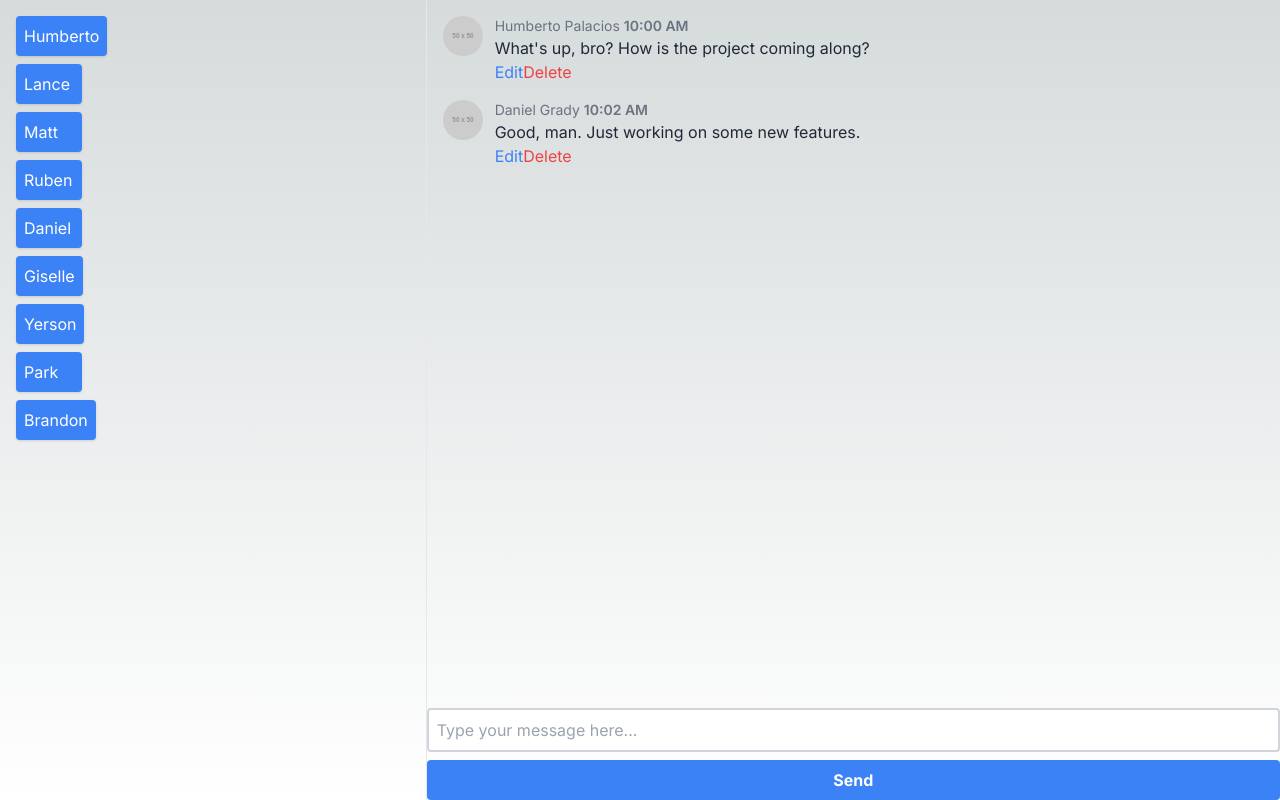
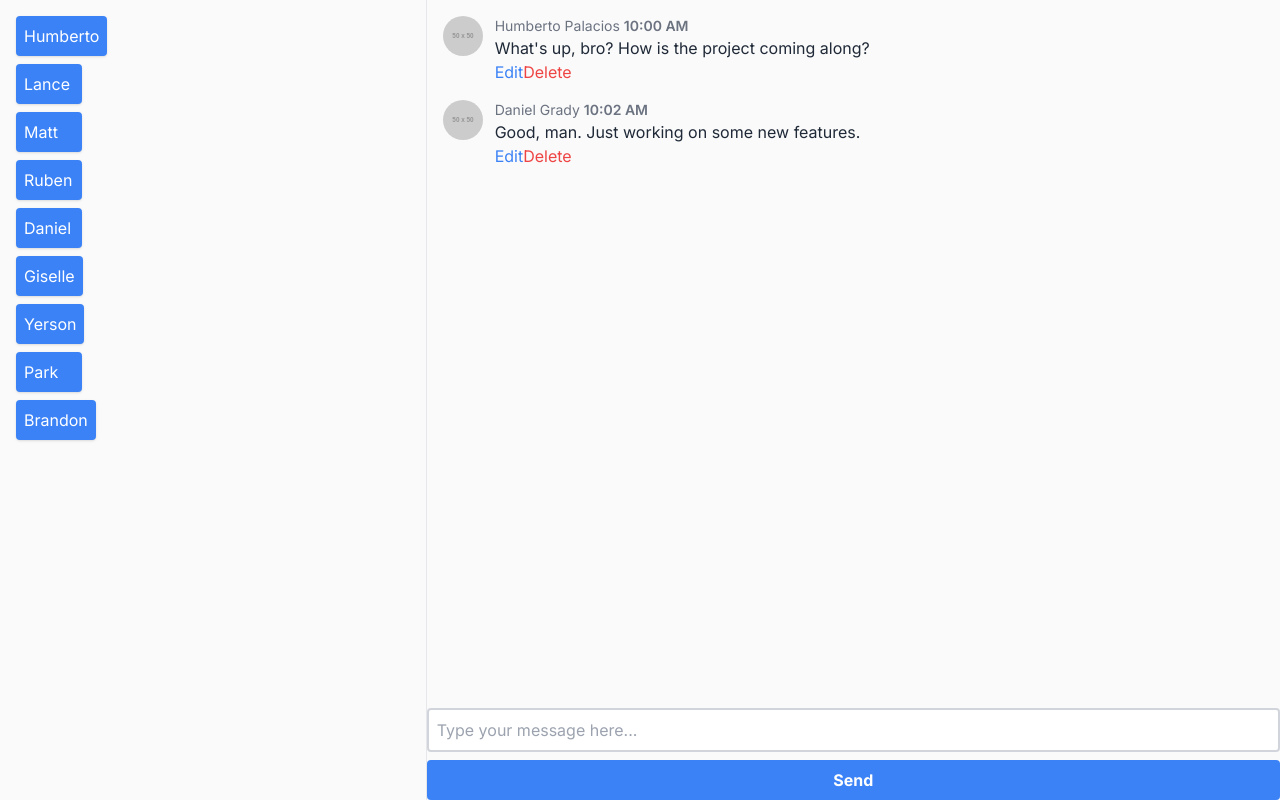
Before and after one commit to Blue-Ocean-MCSPA/link-learning, a Next.js app: page / in a window 1280 px wide. Built offline with nearby package versions, Linux system fonts and the light colour scheme.

Commit message:
color change

```diff
--- a/app/components/messages.jsx
+++ b/app/components/messages.jsx
@@ -2,9 +2,12 @@ import React from 'react';
 import Users from './Users'; // Adjust the import path as necessary
 import MessageThread from './MessageThread'; // Adjust the import path as necessary
 
-const Messages = () => {
+const Messages = ({ className }) => { // Accept className as a prop
+  // Use template literals to combine provided className with default class names
+  const containerClass = `flex h-screen ${className}`;
+
   return (
-    <div className="flex h-screen">
+    <div className={containerClass}> {/* Use the computed class name */}
       <div className="w-1/3 border-r border-gray-200 overflow-auto">
         <Users />
       </div>
--- a/app/page.js
+++ b/app/page.js
@@ -1,10 +1,12 @@
 'use client';
 import Messages from "./components/messages.jsx";
+
+import './styles.css';
 
 export default function Home() {
   return (
     <>
-    <Messages/>
+    <Messages className="nightOwlLight"/>
     </>
   );
 }
--- /dev/null
+++ b/app/styles.css
@@ -0,0 +1,9 @@
+.nightOwlLight {
+    --background-color: #FAFAFA; /* Light grey background */
+    --text-color: #403F53; /* Darker text for contrast */
+    --accent-color: #0184BC; /* Blue for accents */
+
+    background-color: var(--background-color);
+    color: var(--text-color);
+
+  }
```
